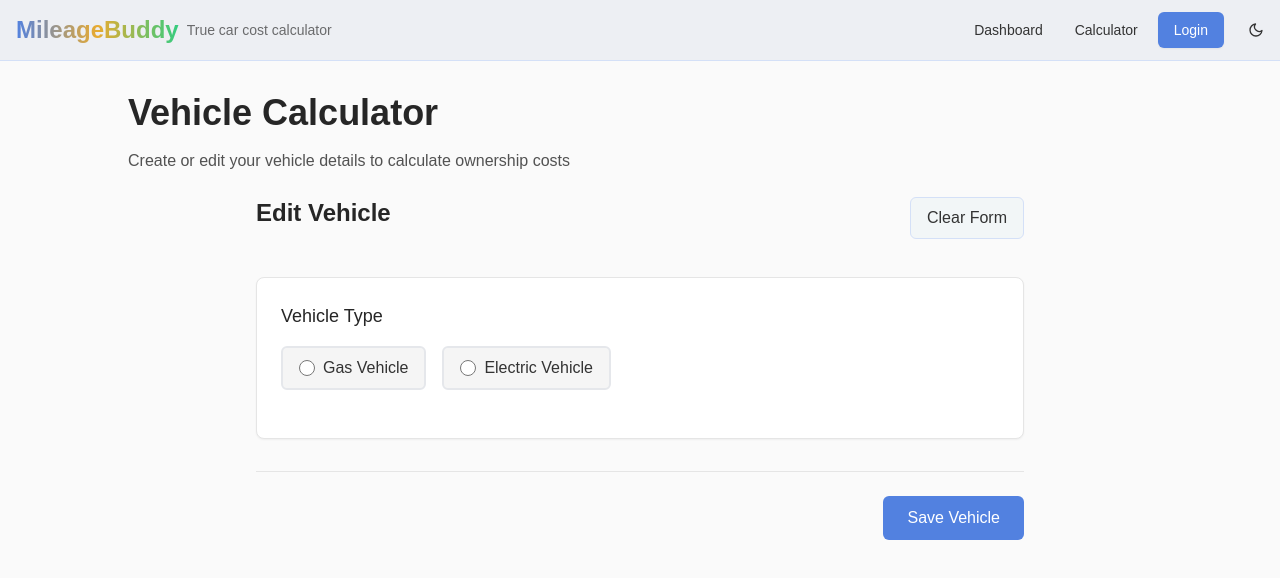
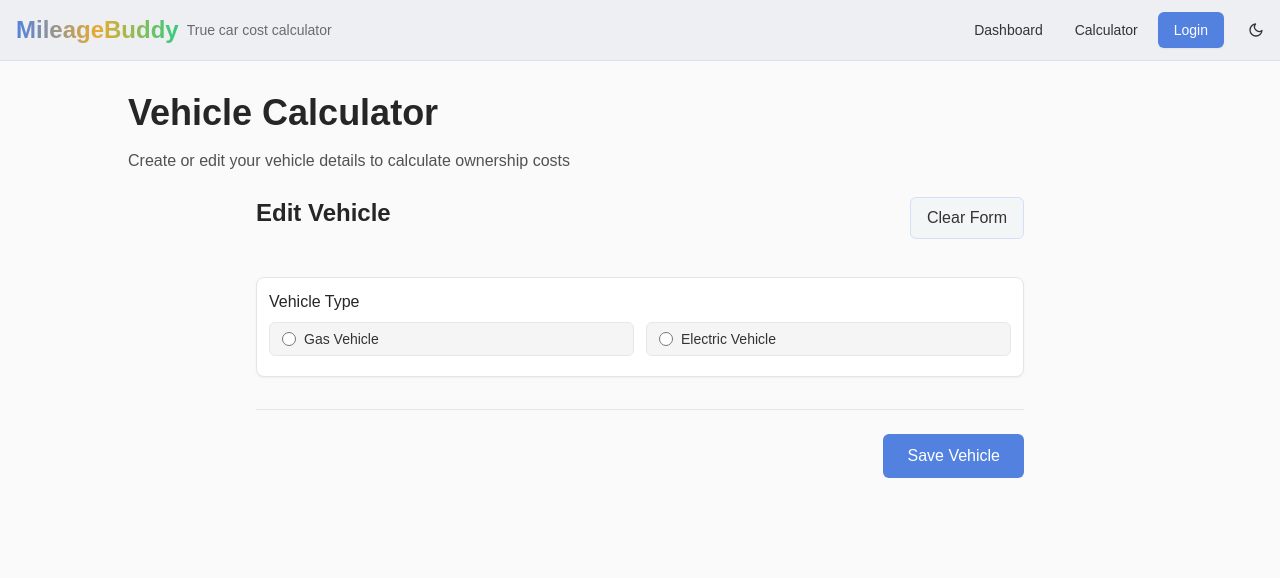
Before and after one commit to adamhinton/mileagebuddy, a Next.js app: page /calculator in a window 1280 px wide. Shown: the top 578 px of the page. Built offline with nearby package versions, Linux system fonts and the light colour scheme; no server answers.

Commit message:
Make "Vehicle Type" section more compact

```diff
--- a/src/app/calculator/CalculatorFormComponents/VehicleCreationForm.tsx
+++ b/src/app/calculator/CalculatorFormComponents/VehicleCreationForm.tsx
@@ -277,40 +277,40 @@ const VehicleCreationOrEditForm = (props: FormProps) => {
 				/>
 			</div>
 
-			<div className="p-6 bg-white dark:bg-neutral-800 rounded-lg shadow-sm border border-neutral-200 dark:border-neutral-700">
-				<h2 className="text-lg font-medium text-neutral-800 dark:text-neutral-200 mb-4">
+			<div className="p-3 bg-white dark:bg-neutral-800 rounded-lg shadow-sm border border-neutral-200 dark:border-neutral-700 mb-6">
+				<h3 className="text-base font-medium text-neutral-800 dark:text-neutral-200 mb-2">
 					Vehicle Type
-				</h2>
+				</h3>
 
-				<div className="flex flex-wrap gap-4 mb-6">
+				<div className="flex items-center gap-3 mb-2">
 					<label
-						className="flex items-center space-x-2 bg-neutral-100 dark:bg-neutral-700 px-4 py-2 rounded-md cursor-pointer border-2 hover:bg-neutral-200 dark:hover:bg-neutral-600 transition-colors
-						${watchedVehicleType === 'gas' ? 'border-primary dark:border-primary-400' : 'border-transparent'}"
+						className="flex flex-1 items-center gap-2 bg-neutral-100 dark:bg-neutral-700 px-3 py-1.5 rounded-md cursor-pointer border hover:bg-neutral-200 dark:hover:bg-neutral-600 transition-colors
+						${watchedVehicleType === 'gas' ? 'border-primary dark:border-primary-400' : 'border-neutral-200 dark:border-neutral-600'}"
 					>
 						<input
 							type="radio"
 							value="gas"
 							{...register("type", { required: true })}
-							className="text-primary focus:ring-primary h-4 w-4"
+							className="text-primary focus:ring-primary h-3.5 w-3.5"
 						/>
-						<span>Gas Vehicle</span>
+						<span className="text-sm">Gas Vehicle</span>
 					</label>
 					<label
-						className="flex items-center space-x-2 bg-neutral-100 dark:bg-neutral-700 px-4 py-2 rounded-md cursor-pointer border-2 hover:bg-neutral-200 dark:hover:bg-neutral-600 transition-colors
-						${watchedVehicleType === 'electric' ? 'border-primary dark:border-primary-400' : 'border-transparent'}"
+						className="flex flex-1 items-center gap-2 bg-neutral-100 dark:bg-neutral-700 px-3 py-1.5 rounded-md cursor-pointer border hover:bg-neutral-200 dark:hover:bg-neutral-600 transition-colors
+						${watchedVehicleType === 'electric' ? 'border-primary dark:border-primary-400' : 'border-neutral-200 dark:border-neutral-600'}"
 					>
 						<input
 							type="radio"
 							value="electric"
 							{...register("type", { required: true })}
-							className="text-primary focus:ring-primary h-4 w-4"
+							className="text-primary focus:ring-primary h-3.5 w-3.5"
 						/>
-						<span>Electric Vehicle</span>
+						<span className="text-sm">Electric Vehicle</span>
 					</label>
 				</div>
 
 				{errors.type && (
-					<p className="mt-1 text-sm text-red-600 dark:text-red-400">
+					<p className="text-xs text-red-600 dark:text-red-400">
 						Please select a vehicle type
 					</p>
 				)}
```
